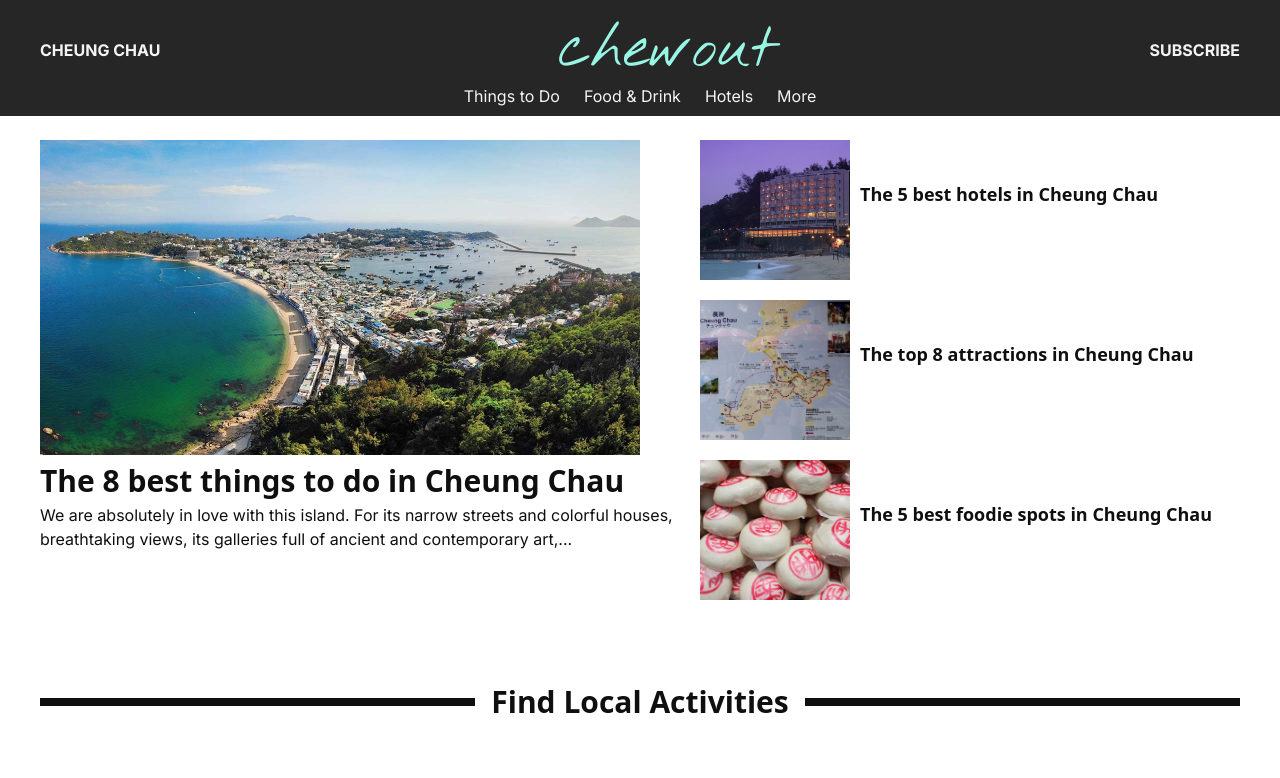
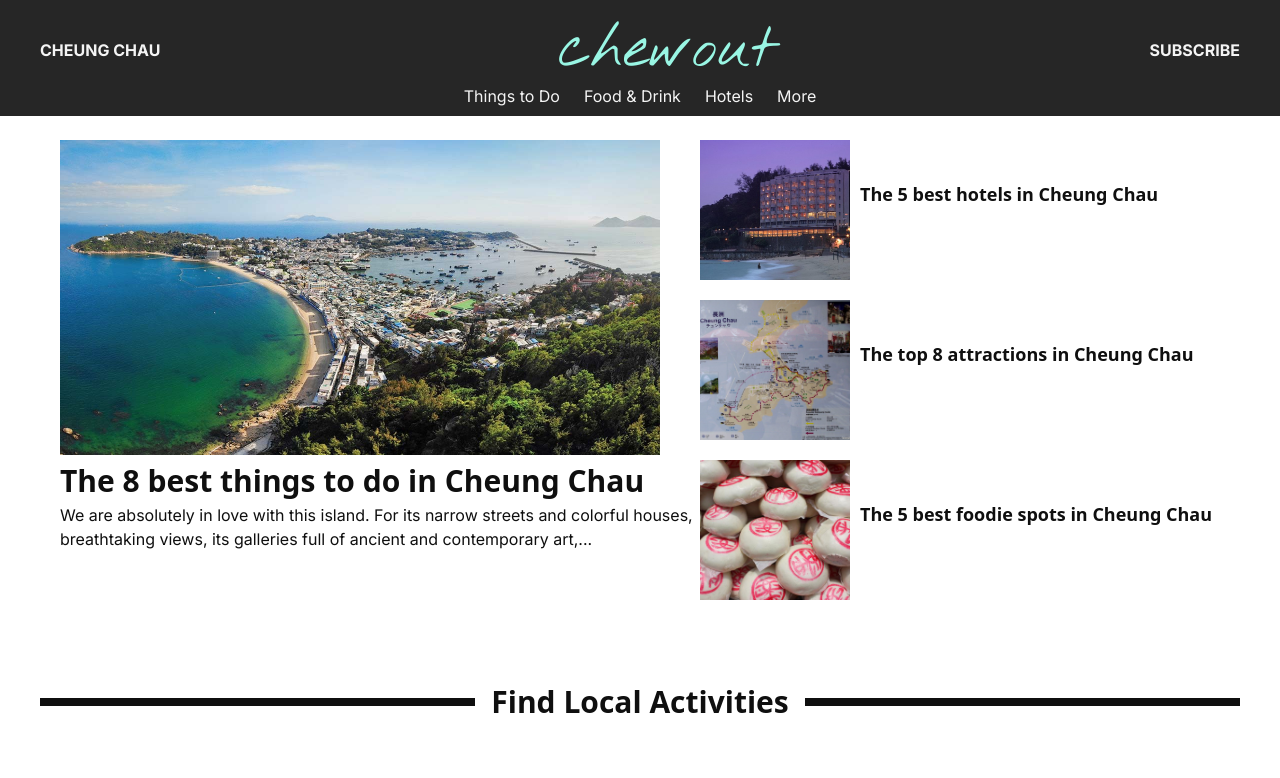
Before and after one commit to RunningFok/travel-blog, a Next.js app: page / in a window 1280 px wide. Shown: the top 778 px of the page. Built offline with nearby package versions, Linux system fonts and the light colour scheme.

Commit message:
added pl-5 to toplocation

```diff
--- a/src/app/home/TopLocations.tsx
+++ b/src/app/home/TopLocations.tsx
@@ -19,7 +19,7 @@ const TopPostCard = ({
   return (
     <div
       id="top"
-      className={`${className}  lg:ml-96 flex flex-col h-96`}
+      className={`${className}  pl-5 lg:ml-96 flex flex-col h-96`}
     >
       <Link href={`/topLocations`} className="hover:opacity-70">
         <Image
```
